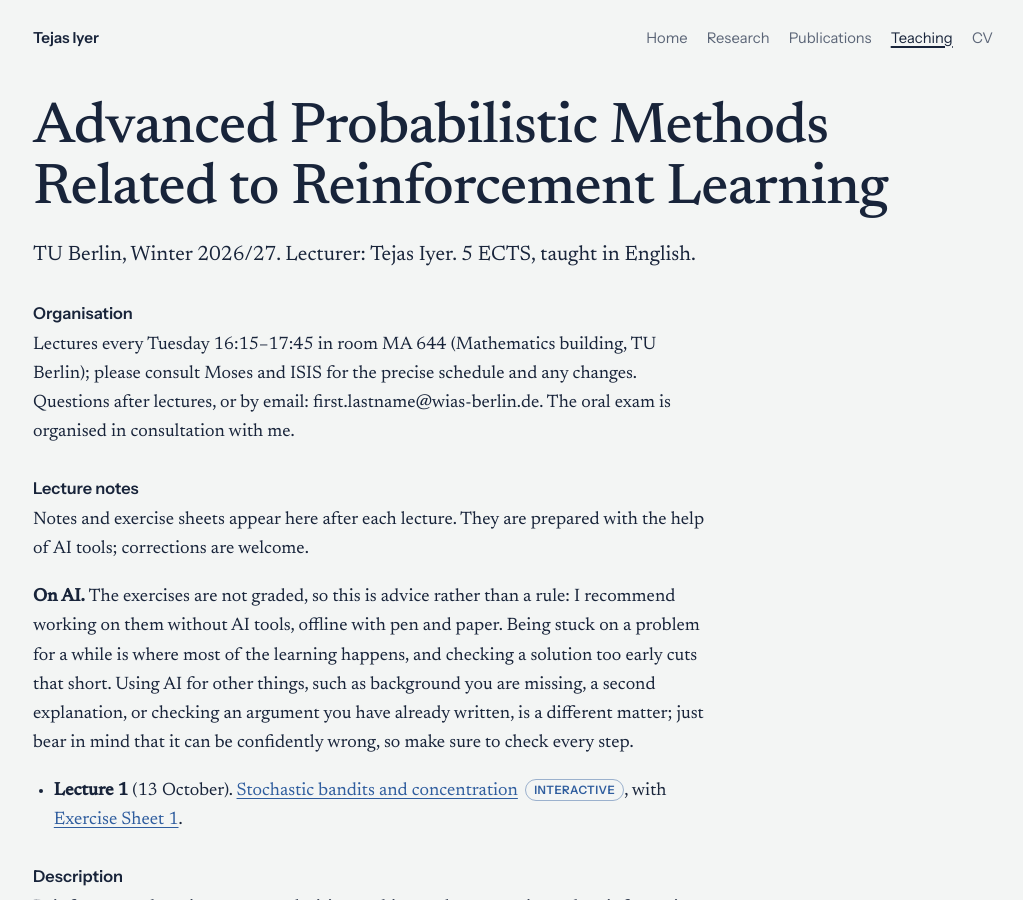
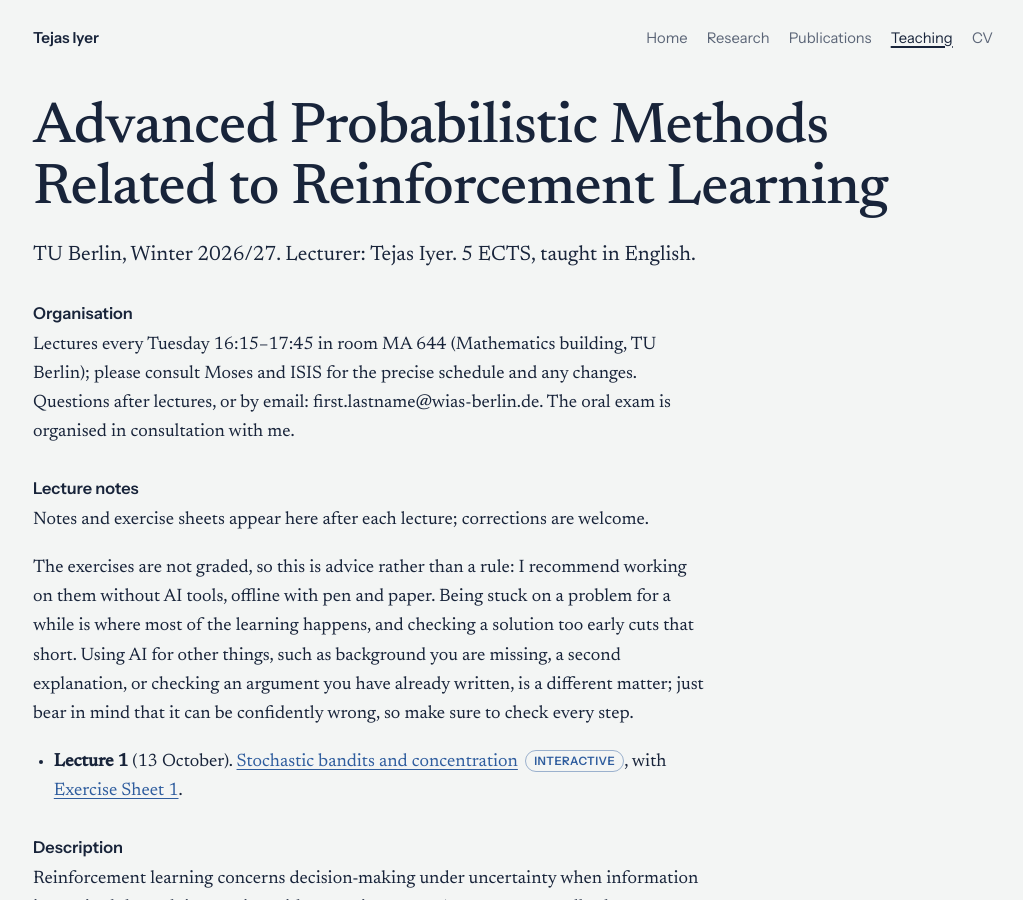
Before and after one commit to iyertejas/iyertejas.github.io, a Jekyll site: the page built from course-rl-2026.md, in a window 1280 px wide and 900 px high. Shown: the whole window, without its empty margins (127-1150 px from the left). Built offline with Jekyll 4.4.1, drawn with Linux system fonts in a browser that asks for light colours.

Commit message:
Reduce AI mentions on bandits course pages
Co-Authored-By: Claude Opus 5.5 <noreply@anthropic.com>
Claude-Session: https://claude.ai/code/session_01NpYKmujy4rfwRcjJZGJhLS

```diff
--- a/course-rl-2026.md
+++ b/course-rl-2026.md
@@ -16,9 +16,9 @@ Lectures every Tuesday 16:15–17:45 in room MA 644 (Mathematics building, TU Be
 
 ## Lecture notes
 
-Notes and exercise sheets appear here after each lecture. They are prepared with the help of AI tools; corrections are welcome.
+Notes and exercise sheets appear here after each lecture; corrections are welcome.
 
-**On AI.** The exercises are not graded, so this is advice rather than a rule: I recommend working on them without AI tools, offline with pen and paper. Being stuck on a problem for a while is where most of the learning happens, and checking a solution too early cuts that short. Using AI for other things, such as background you are missing, a second explanation, or checking an argument you have already written, is a different matter; just bear in mind that it can be confidently wrong, so make sure to check every step.
+The exercises are not graded, so this is advice rather than a rule: I recommend working on them without AI tools, offline with pen and paper. Being stuck on a problem for a while is where most of the learning happens, and checking a solution too early cuts that short. Using AI for other things, such as background you are missing, a second explanation, or checking an argument you have already written, is a different matter; just bear in mind that it can be confidently wrong, so make sure to check every step.
 
 - **Lecture 1** (13 October). [Stochastic bandits and concentration](course-rl-2026-lecture-1.html) <span class="tag">interactive</span>, with [Exercise Sheet 1](course-rl-2026-sheet-1.html).
 
```
Also changed, not shown: course-rl-2026-sheet-1.md (+1 -3 lines).
